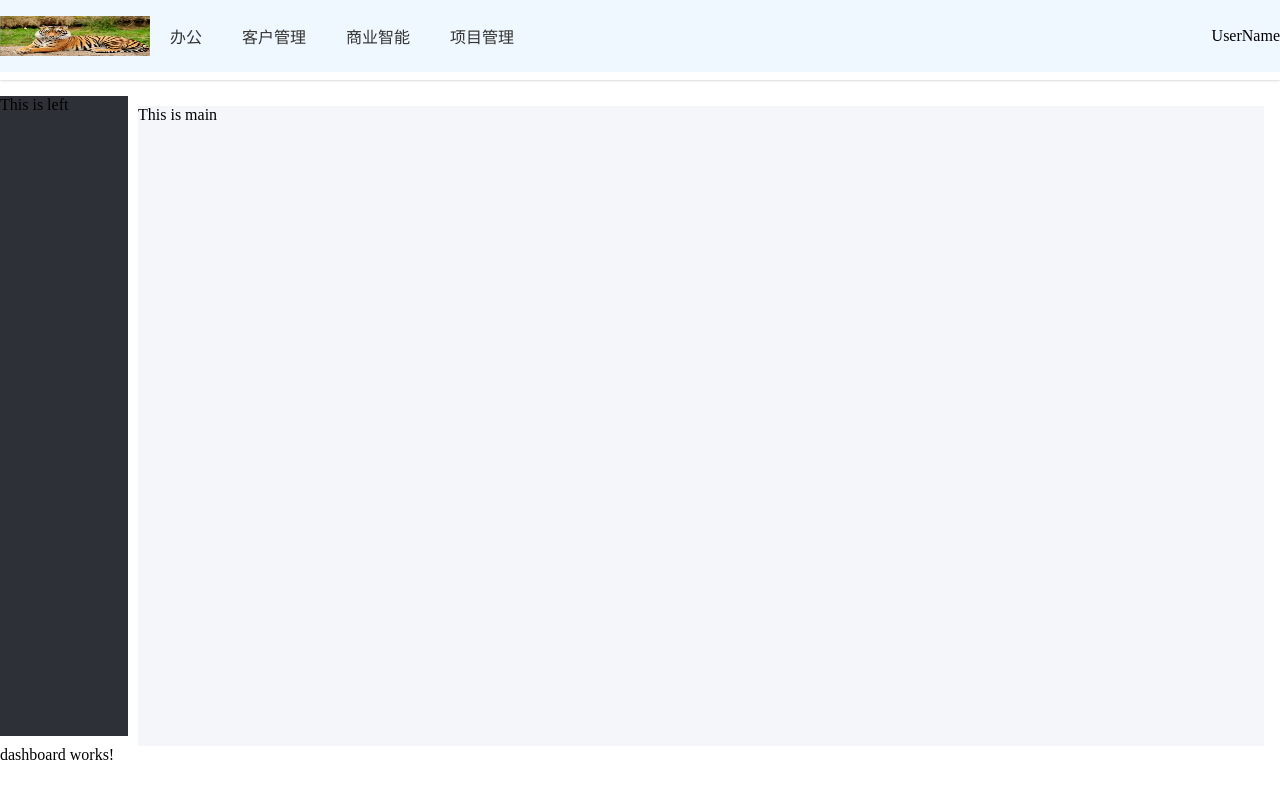
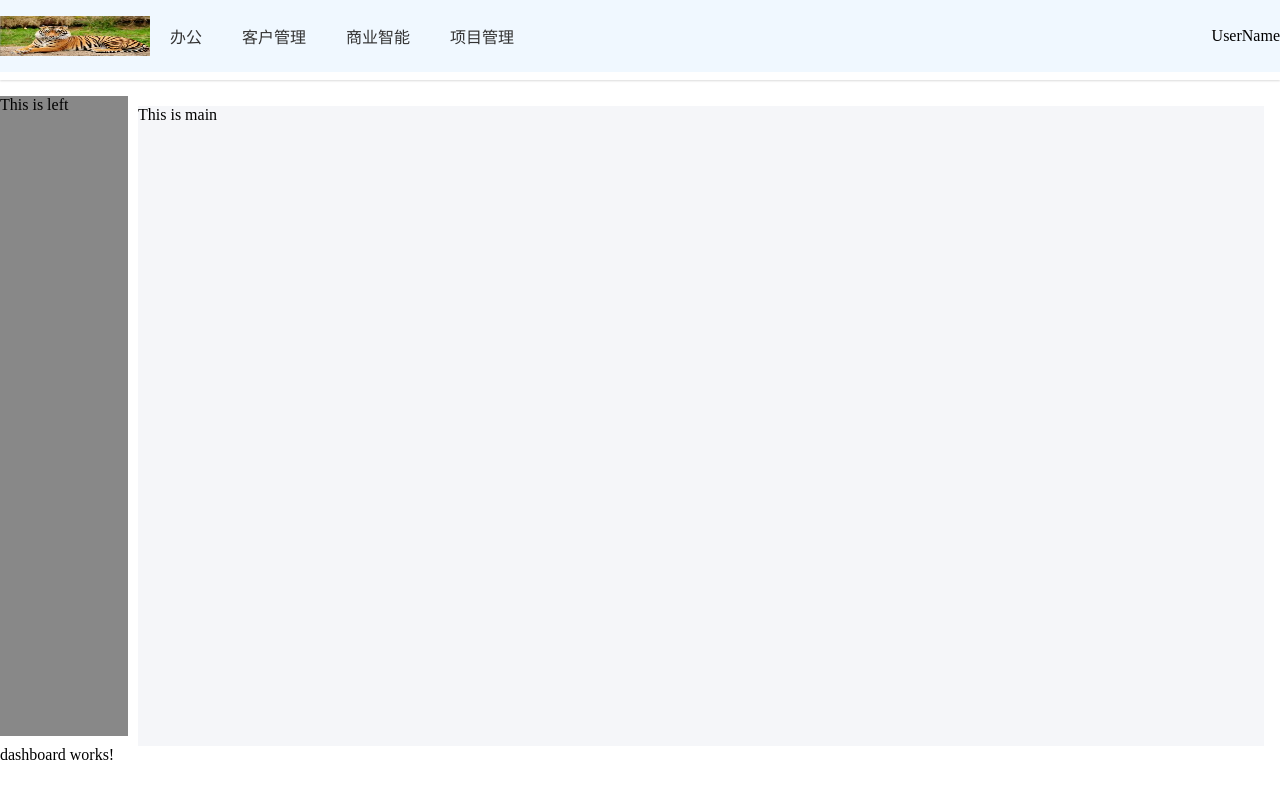
Before and after one commit to szhang6/test-ngx-cookie-service, an Angular app: page / in a window 1280 px wide. Built offline with nearby package versions, Linux system fonts and the light colour scheme; what ngx-cookie-service would draw is missing.

Commit message:
modify the color of the left tree

```diff
--- a/src/app/app.component.css
+++ b/src/app/app.component.css
@@ -37,7 +37,7 @@
 .app-container-left {
     width: 10%;
     height: 80%;
-    background: #2d3037;
+    background: #888;
     float: left;
 }
 
```
